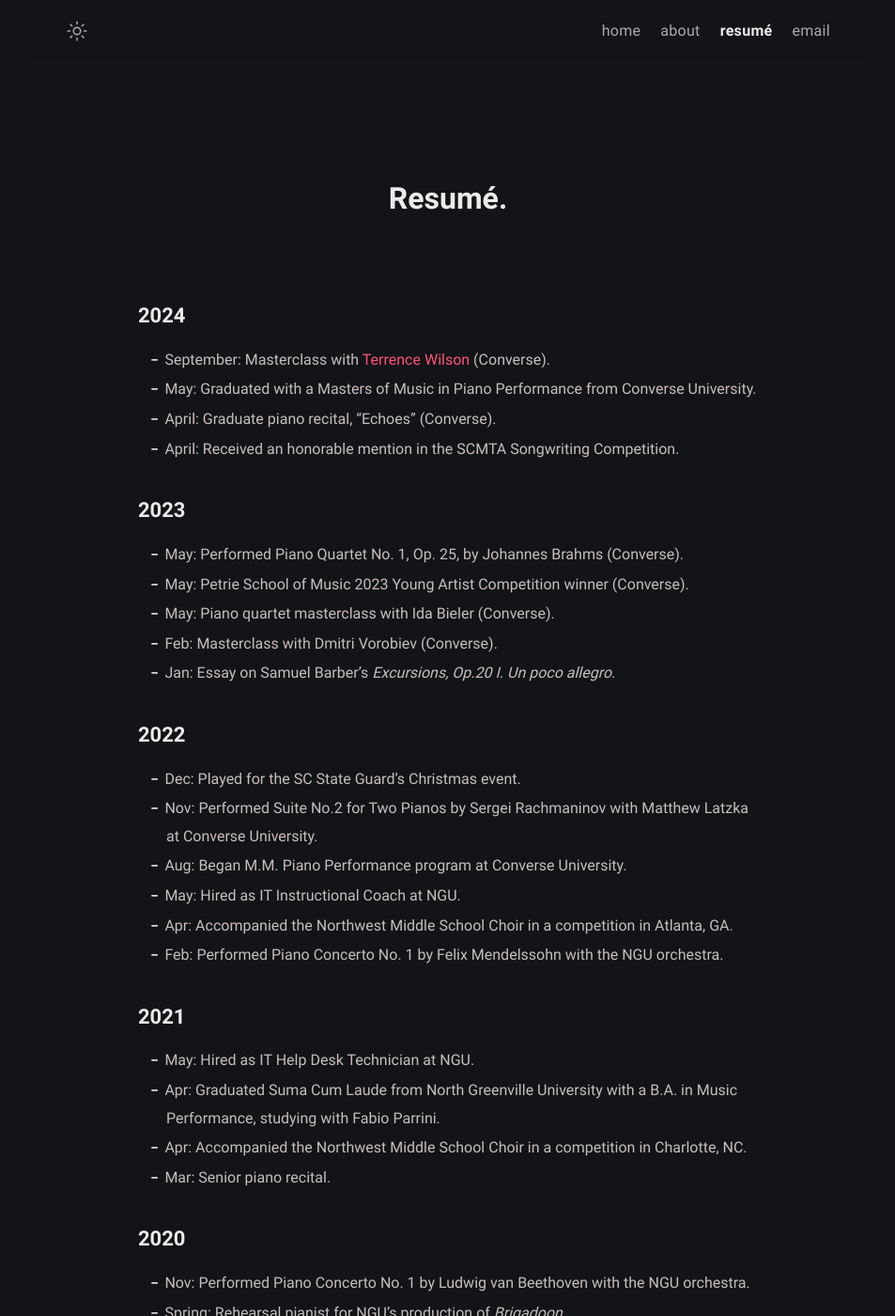
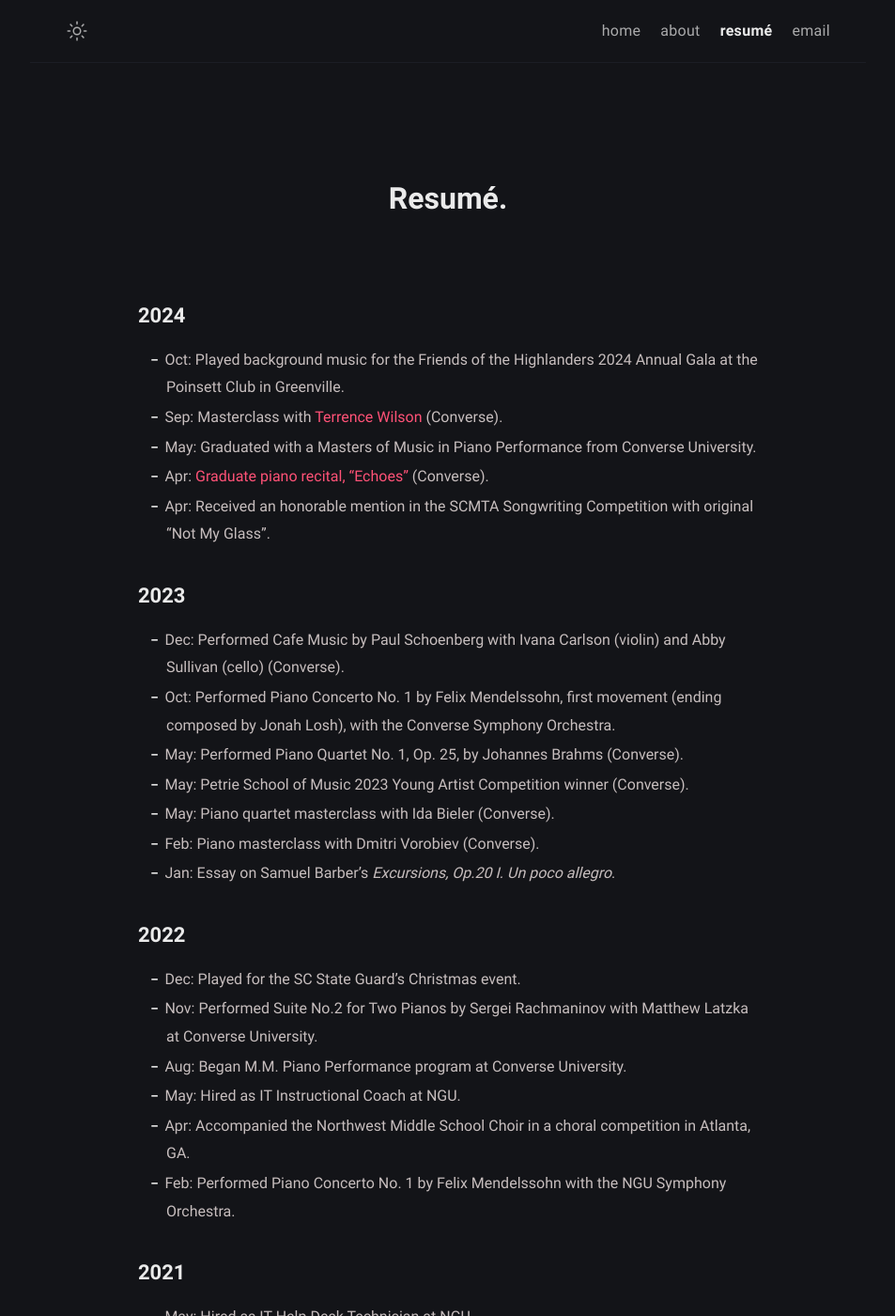
Before and after one commit to atrial-albumen/atrial-albumen.github.io, a Jekyll site: the page built from resume.md, in a window 1280 px wide and 1400 px high. Shown: the whole window at 94% size, without its empty margins (163-1116 px from the left). Built offline with Jekyll 4.4.1, drawn with Linux system fonts in a browser that asks for light colours; some of the changed text lies outside the part shown.

Commit message:
Update resume.md

```diff
--- a/resume.md
+++ b/resume.md
@@ -8,17 +8,20 @@
 
 ## 2024
 
-* September: Masterclass with [Terrence Wilson](https://www.terrencewilsonpiano.com) (Converse).
+* Oct: Played background music for the Friends of the Highlanders 2024 Annual Gala at the Poinsett Club in Greenville.
+* Sep: Masterclass with [Terrence Wilson](https://www.terrencewilsonpiano.com) (Converse).
 * May: Graduated with a Masters of Music in Piano Performance from Converse University.
-* April: Graduate piano recital, "Echoes" (Converse).
-* April: Received an honorable mention in the SCMTA Songwriting Competition.
+* Apr: [Graduate piano recital, "Echoes"](http://www.jonahlosh.com/graduate-piano-recital/) (Converse).
+* Apr: Received an honorable mention in the SCMTA Songwriting Competition with original "Not My Glass".
 
 ## 2023
 
+* Dec: Performed Cafe Music by Paul Schoenberg with Ivana Carlson (violin) and Abby Sullivan (cello) (Converse).
+* Oct: Performed Piano Concerto No. 1 by Felix Mendelssohn, first movement (ending composed by Jonah Losh), with the Converse Symphony Orchestra.
 * May: Performed Piano Quartet No. 1, Op. 25, by Johannes Brahms (Converse).
 * May: Petrie School of Music 2023 Young Artist Competition winner (Converse).
 * May: Piano quartet masterclass with Ida Bieler (Converse).
-* Feb: Masterclass with Dmitri Vorobiev (Converse).
+* Feb: Piano masterclass with Dmitri Vorobiev (Converse).
 * Jan: Essay on Samuel Barber's _Excursions, Op.20 I. Un poco allegro_.
 
 ## 2022
@@ -27,21 +30,21 @@
 * Nov: Performed Suite No.2 for Two Pianos by Sergei Rachmaninov with Matthew Latzka at Converse University.
 * Aug: Began M.M. Piano Performance program at Converse University.
 * May: Hired as IT Instructional Coach at NGU.
-* Apr: Accompanied the Northwest Middle School Choir in a competition in Atlanta, GA.
-* Feb: Performed Piano Concerto No. 1 by Felix Mendelssohn with the NGU orchestra.
+* Apr: Accompanied the Northwest Middle School Choir in a choral competition in Atlanta, GA.
+* Feb: Performed Piano Concerto No. 1 by Felix Mendelssohn with the NGU Symphony Orchestra.
 
 ## 2021
 
 * May: Hired as IT Help Desk Technician at NGU.
 * Apr: Graduated Suma Cum Laude from North Greenville University with a B.A. in Music Performance, studying with Fabio Parrini.
-* Apr: Accompanied the Northwest Middle School Choir in a competition in Charlotte, NC.
+* Apr: Accompanied the Northwest Middle School Choir in a choral competition in Charlotte, NC.
 * Mar: Senior piano recital.
 
 ## 2020
 
 * Nov: Performed Piano Concerto No. 1 by Ludwig van Beethoven with the NGU orchestra.
 * Spring: Rehearsal pianist for NGU's production of _Brigadoon_.
-* Apr: Junior piano recital (online due to COVID).
+* Apr: Junior piano recital .
 
 ## 2019
 
```
